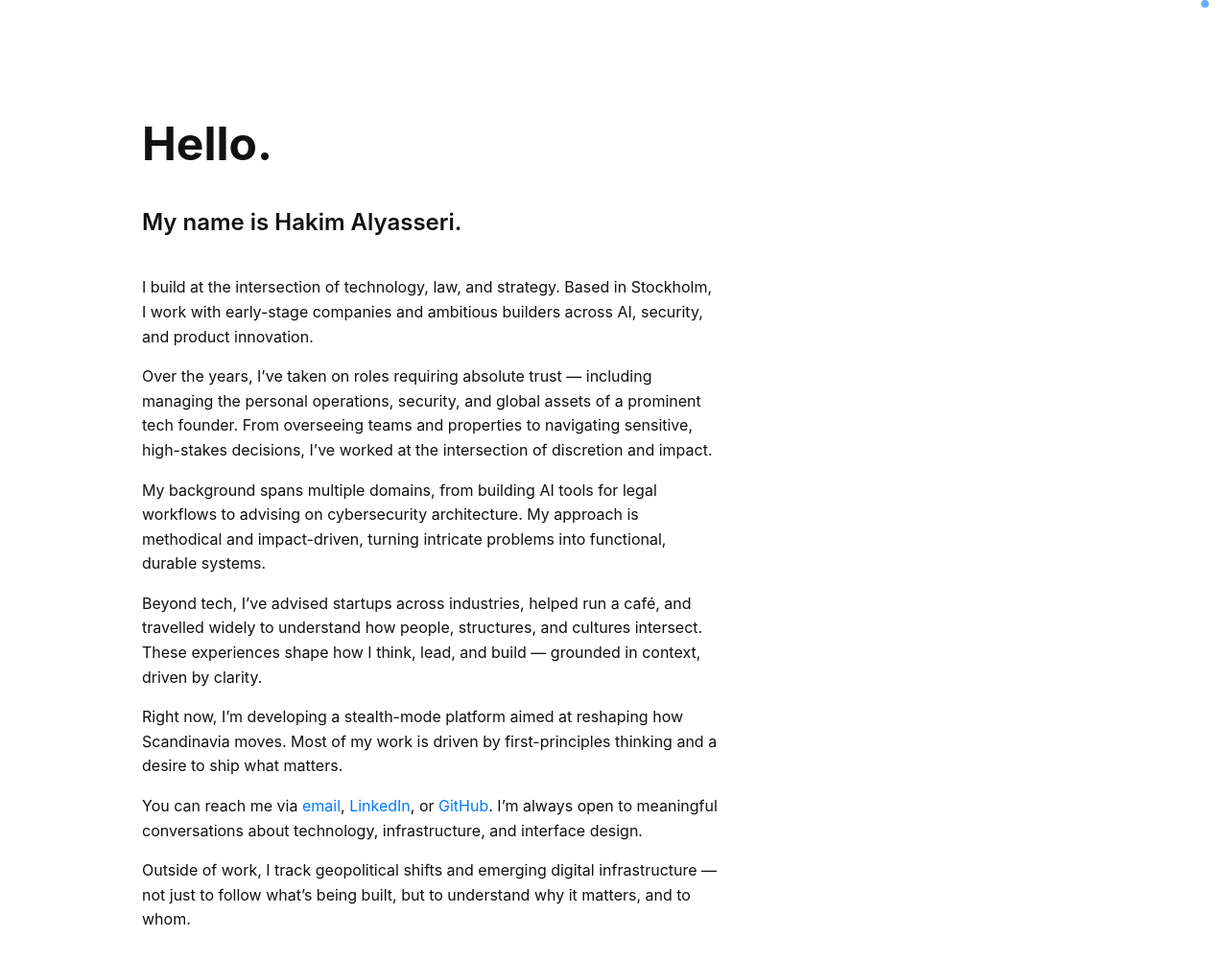
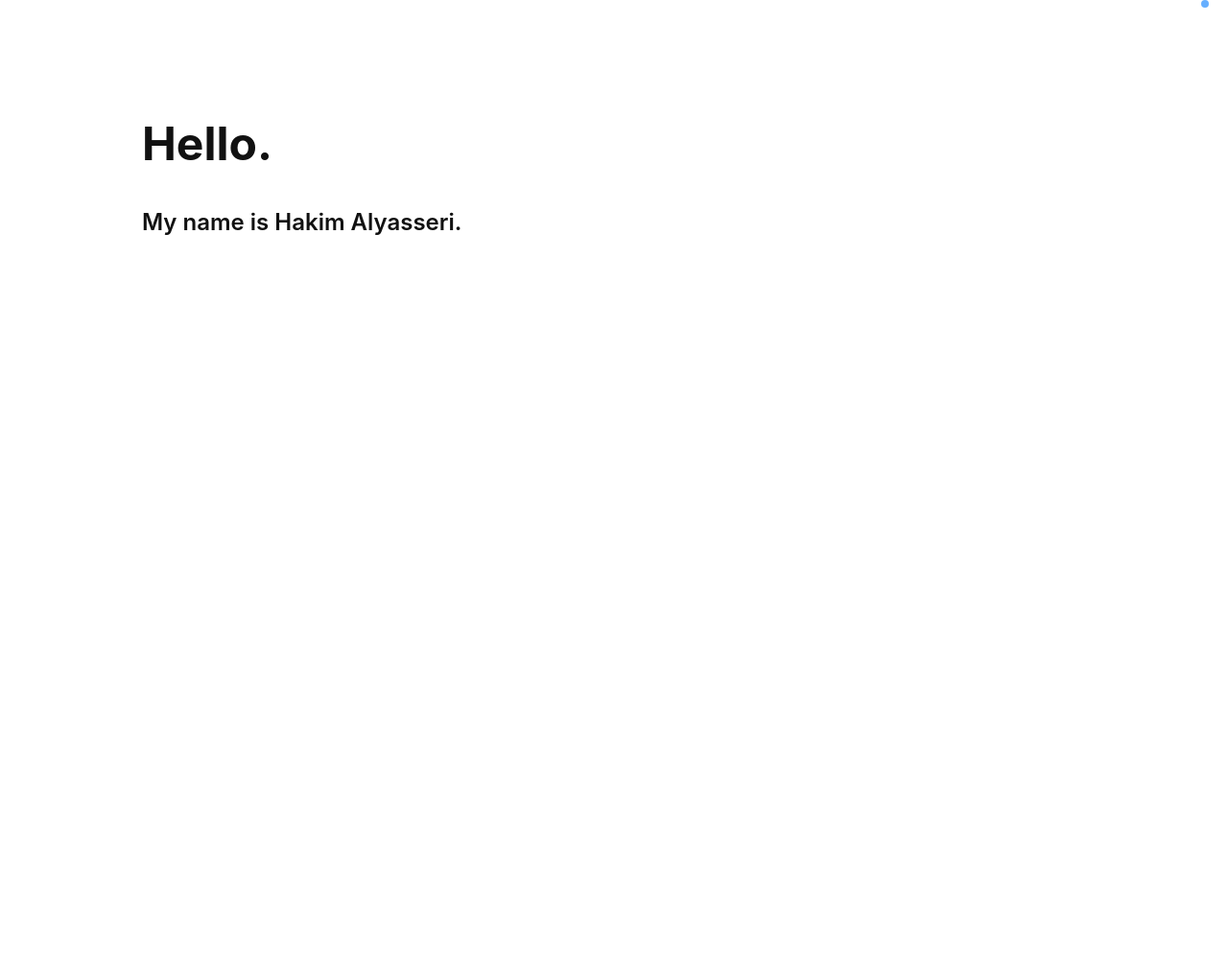
Before and after one commit to Heyhacke/Alya, a plain HTML site: page index.html in a window 1280 px wide. Shown: the whole page at 96% size. After the commit the page ends 800 px from the top, so only its background shows below. Drawn offline with Linux system fonts and the light colour scheme.

Commit message:
Update index.html

```diff
--- a/index.html
+++ b/index.html
@@ -85,31 +85,31 @@
     <h2>My name is Hakim Alyasseri.</h2>
 
     <p>
-      I build at the intersection of technology, law, and strategy. Based in Stockholm, I work with early-stage companies and ambitious builders across AI, security, and product innovation.
+
     </p>
 
     <p>
-      Over the years, I’ve taken on roles requiring absolute trust — including managing the personal operations, security, and global assets of a prominent tech founder. From overseeing teams and properties to navigating sensitive, high-stakes decisions, I’ve worked at the intersection of discretion and impact.
+
     </p>
 
     <p>
-      My background spans multiple domains, from building AI tools for legal workflows to advising on cybersecurity architecture. My approach is methodical and impact-driven, turning intricate problems into functional, durable systems.
+
     </p>
 
     <p>
-      Beyond tech, I’ve advised startups across industries, helped run a café, and travelled widely to understand how people, structures, and cultures intersect. These experiences shape how I think, lead, and build — grounded in context, driven by clarity.
+
     </p>
 
     <p>
-      Right now, I’m developing a stealth-mode platform aimed at reshaping how Scandinavia moves. Most of my work is driven by first-principles thinking and a desire to ship what matters.
+
     </p>
 
     <p>
-      You can reach me via <a href="mailto:hakim@email.com">email</a>, <a href="#">LinkedIn</a>, or <a href="#">GitHub</a>. I’m always open to meaningful conversations about technology, infrastructure, and interface design.
+
     </p>
 
     <p>
-      Outside of work, I track geopolitical shifts and emerging digital infrastructure — not just to follow what’s being built, but to understand why it matters, and to whom.
+
     </p>
   </main>
 
```
